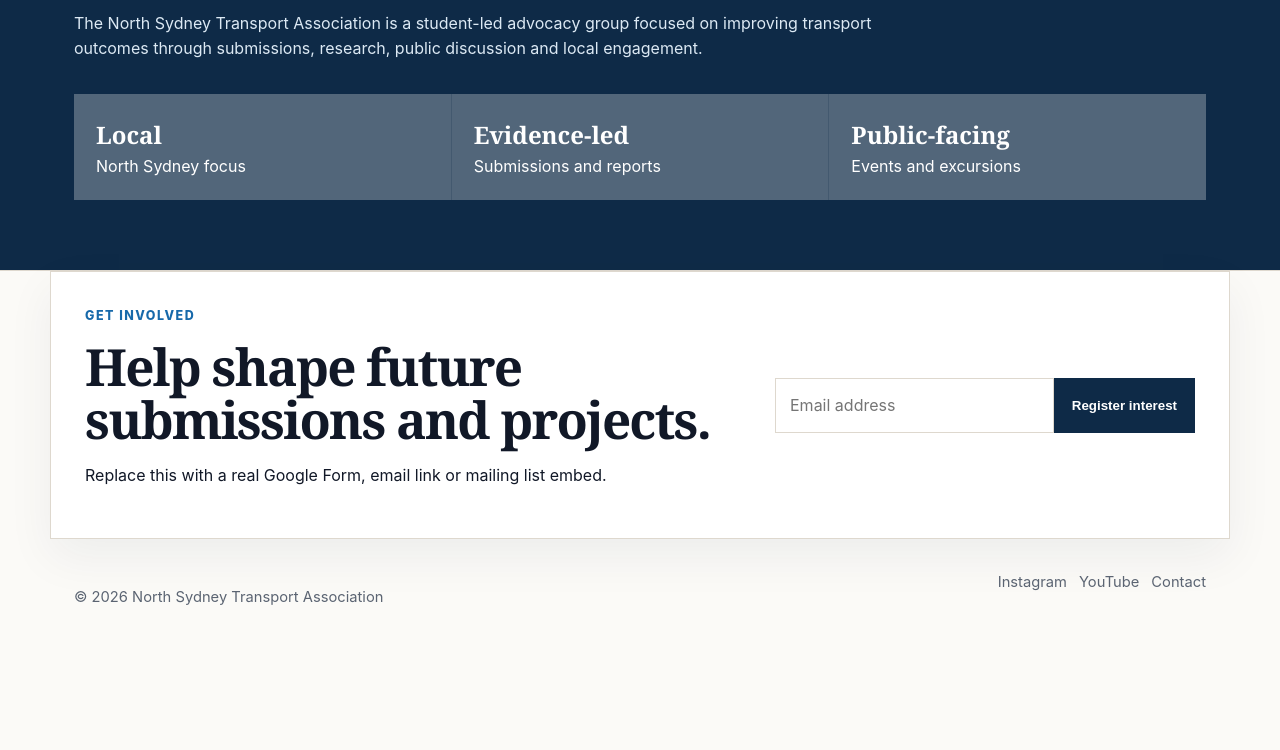
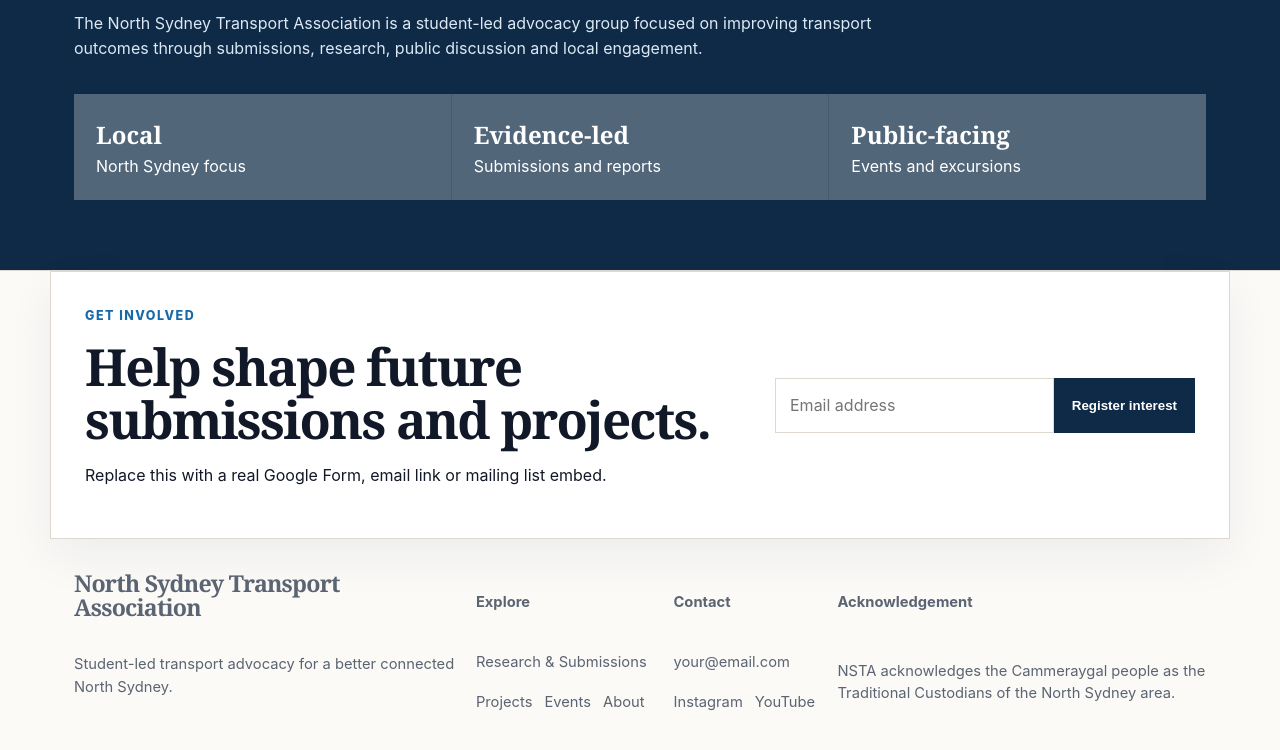
Before and after one commit to northsyd/NSTA, a plain HTML site: page index.html in a window 1280 px wide. Shown: the part 3660-4410 px from the top of the page. Before the commit the page ends 4315 px from the top, so only its background shows below. Drawn offline with Linux system fonts and the light colour scheme.

Commit message:
Update index.html

```diff
--- a/index.html
+++ b/index.html
@@ -183,15 +183,29 @@
     </section>
   </main>
 
-  <footer class="footer">
-    <p>© <span id="year"></span> North Sydney Transport Association</p>
-    <div>
-      <a href="#">Instagram</a>
-      <a href="#">YouTube</a>
-      <a href="#">Contact</a>
-    </div>
-  </footer>
+<footer class="footer big-footer">
+  <div>
+    <h3>North Sydney Transport Association</h3>
+    <p>Student-led transport advocacy for a better connected North Sydney.</p>
+  </div>
 
-  <script src="script.js"></script>
-</body>
-</html>
+  <div>
+    <h4>Explore</h4>
+    <a href="#research">Research & Submissions</a>
+    <a href="#projects">Projects</a>
+    <a href="#events">Events</a>
+    <a href="#about">About</a>
+  </div>
+
+  <div>
+    <h4>Contact</h4>
+    <a href="mailto:your@email.com">your@email.com</a>
+    <a href="#">Instagram</a>
+    <a href="#">YouTube</a>
+  </div>
+
+  <div>
+    <h4>Acknowledgement</h4>
+    <p>NSTA acknowledges the Cammeraygal people as the Traditional Custodians of the North Sydney area.</p>
+  </div>
+</footer>
```
